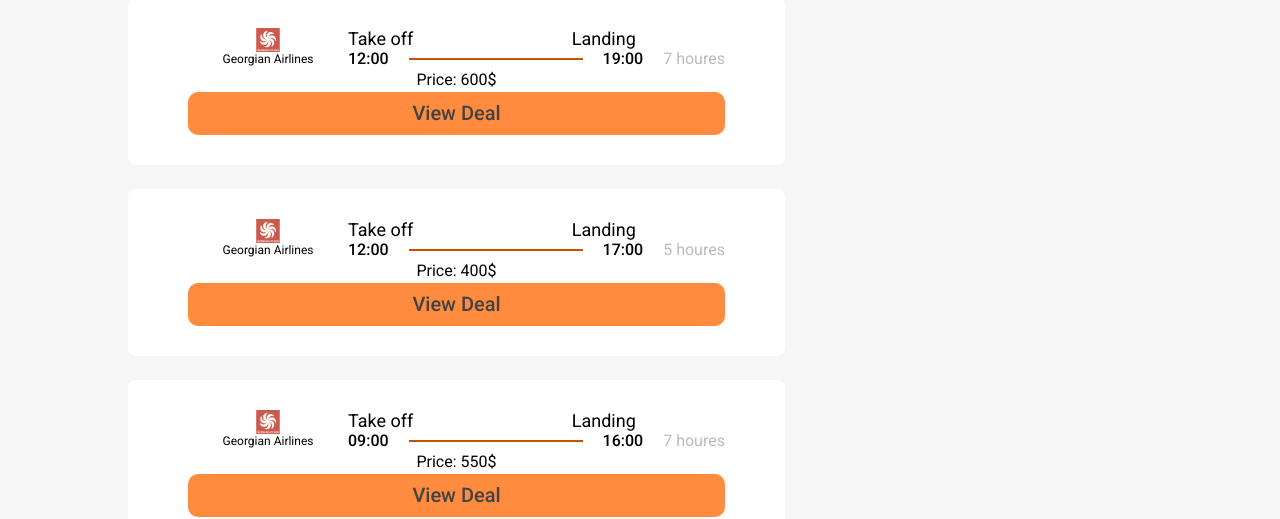
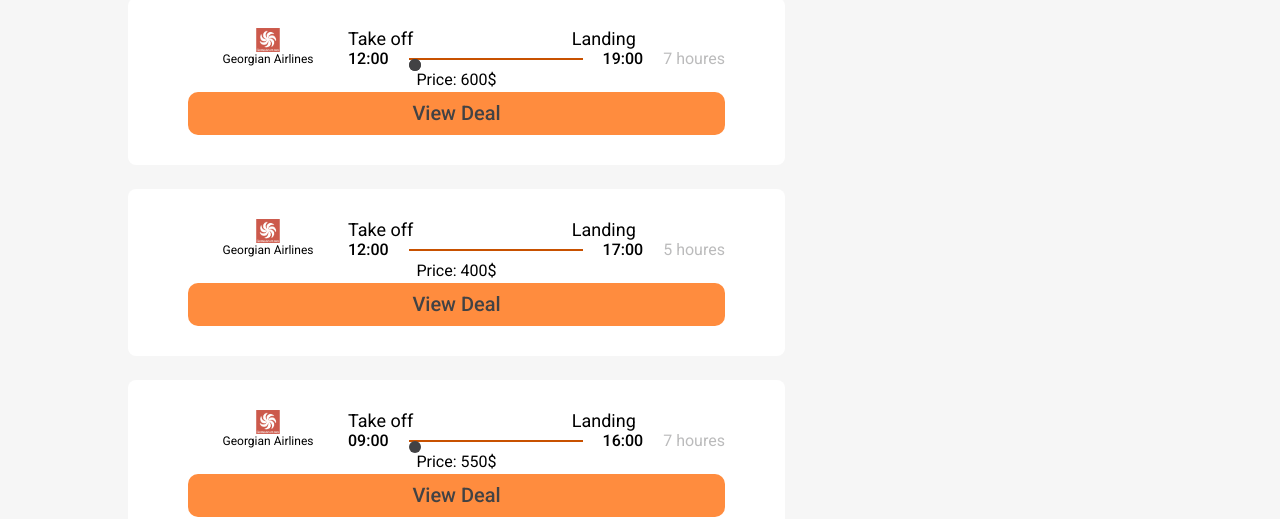
Before and after one commit to tchkoidze/unilab-project2, a React (Vite) app: page /flight in a window 1280 px wide. Shown: the part 222-741 px from the top of the page. Built offline with nearby package versions, Linux system fonts and the light colour scheme; the HTML template or start-up script is replaced by a standard one; a web font is replaced by a local one.

Commit message:
wip: stops visualisation part

```diff
--- a/src/pages/Flights.jsx
+++ b/src/pages/Flights.jsx
@@ -397,7 +397,20 @@ function Flights() {
                       </div>
                       <div className="flex items-center gap-2 font-medium text-base leading-[19px] tablet:gap-5 ">
                         <span>{flights.takeoff}</span>
-                        <div className="w-[80px] h-[2px] bg-[#C85100] tablet:w-[174px]"></div>
+                        <div className="relative w-[80px] h-[2px] bg-[#C85100] tablet:w-[174px]">
+                          {/*[...Array(flights.stop)].map((_, i) => (
+                            <div
+                              key={i}
+                              className="absolute left-[calc(50% - 4px)] top-[50%] transform translate-y-[-50%] w-[8px] h-[8px] bg-black rounded-full tablet:w-[12px] tablet:h-[12px]"
+                            ></div>
+                          ))*/}
+                          {[...Array(flights.stop)].map((_, i) => (
+                            <div
+                              key={i}
+                              className="absolute left-[calc(50% - 4px)] top-[50%] transform translate(-50%, -50%) translateX(calc(-50% + 8px * ${i + 1})) w-[8px] h-[8px] bg-black rounded-full tablet:w-[12px] tablet:h-[12px]"
+                            ></div>
+                          ))}
+                        </div>
                         <span>{flights.landing}</span>
                         <p className="text-[#42424499] opacity-60 font-normal">
                           {flights.duration} houres
```
